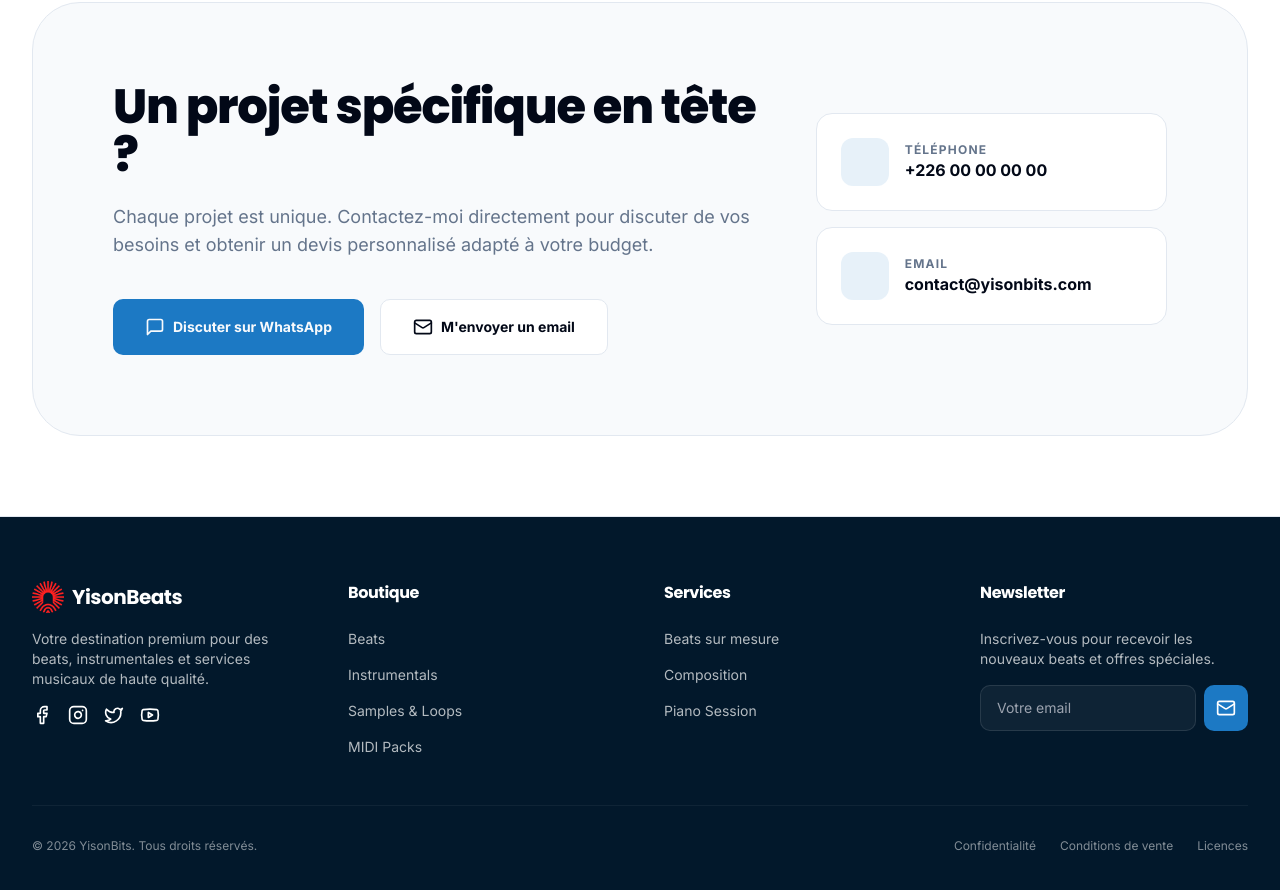
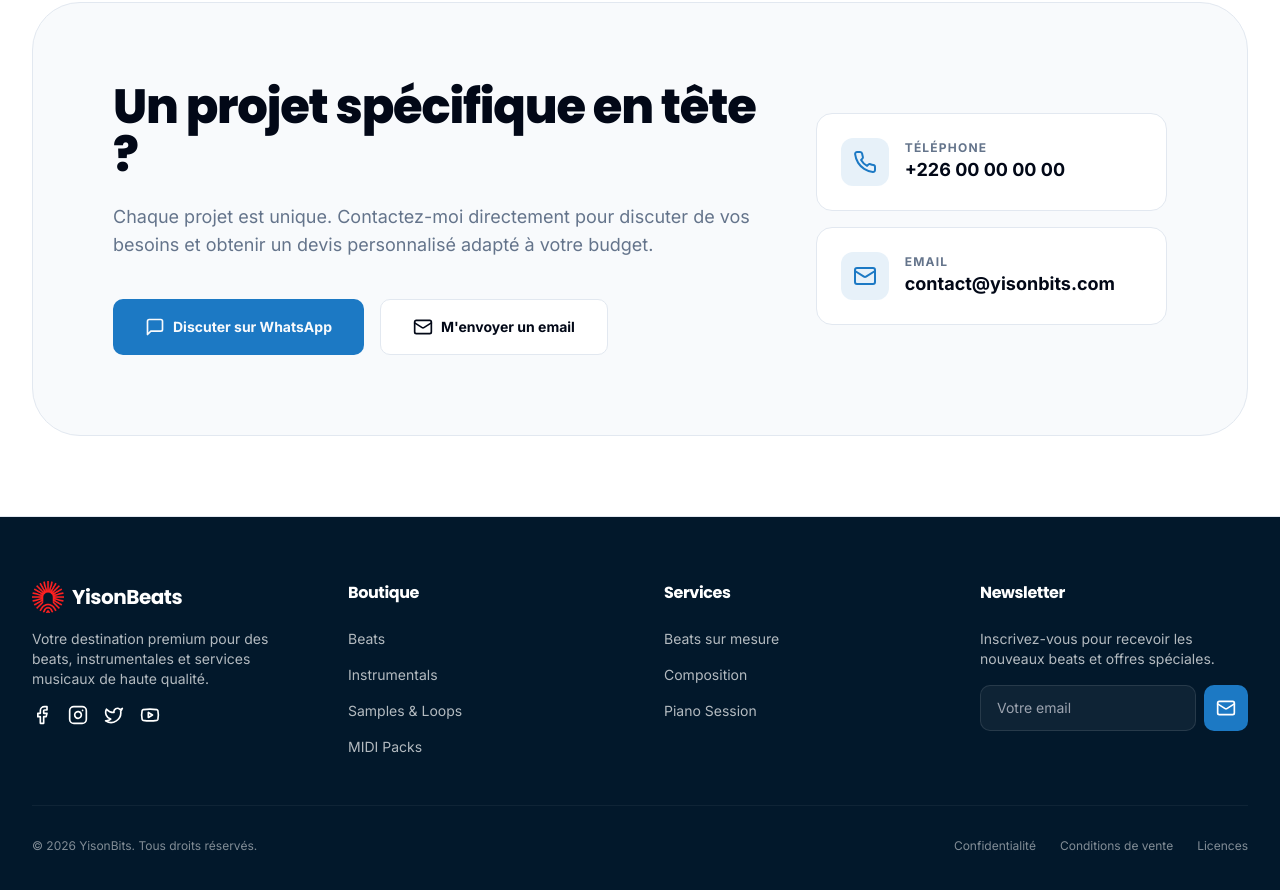
Before and after one commit to bazieebenezer/YisonBeats, a Next.js app: page /services in a window 1280 px wide. Shown: the part 1500-2390 px from the top of the page. Built offline with nearby package versions, Linux system fonts and the light colour scheme.

Commit message:
fix: responsive email/phone cards with min-w-0 and break-words

```diff
--- a/app/contact/page.tsx
+++ b/app/contact/page.tsx
@@ -56,9 +56,9 @@ export default function ContactPage() {
               <div className="h-12 w-12 rounded-xl bg-primary/10 text-primary flex items-center justify-center shrink-0">
                 <MessageSquare className="h-6 w-6" />
               </div>
-              <div>
+              <div className="min-w-0">
                 <p className="text-xs font-bold text-muted-foreground uppercase tracking-widest mb-1">WhatsApp</p>
-                <p className="font-bold text-lg">+226 00 00 00 00</p>
+                <p className="font-bold sm:text-lg">+226 00 00 00 00</p>
                 <p className="text-sm text-muted-foreground">Réponse sous 24h</p>
               </div>
             </div>
@@ -67,9 +67,9 @@ export default function ContactPage() {
               <div className="h-12 w-12 rounded-xl bg-primary/10 text-primary flex items-center justify-center shrink-0">
                 <Mail className="h-6 w-6" />
               </div>
-              <div>
+              <div className="min-w-0 break-words">
                 <p className="text-xs font-bold text-muted-foreground uppercase tracking-widest mb-1">Email</p>
-                <p className="font-bold text-lg">contact@yisonbits.com</p>
+                <p className="font-bold sm:text-lg">contact@yisonbits.com</p>
                 <p className="text-sm text-muted-foreground">Réponse sous 48h</p>
               </div>
             </div>
@@ -78,7 +78,7 @@ export default function ContactPage() {
               <div className="h-12 w-12 rounded-xl bg-primary/10 text-primary flex items-center justify-center shrink-0">
                 <MapPin className="h-6 w-6" />
               </div>
-              <div>
+              <div className="min-w-0">
                 <p className="text-xs font-bold text-muted-foreground uppercase tracking-widest mb-1">Localisation</p>
                 <p className="font-bold">Ouagadougou, Burkina Faso</p>
               </div>
@@ -88,7 +88,7 @@ export default function ContactPage() {
               <div className="h-12 w-12 rounded-xl bg-primary/10 text-primary flex items-center justify-center shrink-0">
                 <Clock className="h-6 w-6" />
               </div>
-              <div>
+              <div className="min-w-0">
                 <p className="text-xs font-bold text-muted-foreground uppercase tracking-widest mb-1">Disponibilité</p>
                 <p className="font-bold">Lun - Ven : 9h - 18h</p>
                 <p className="text-sm text-muted-foreground">Week-end : Sur rendez-vous</p>
--- a/app/services/page.tsx
+++ b/app/services/page.tsx
@@ -48,21 +48,21 @@ export default function ServicesPage() {
 
           <div className="w-full md:w-1/3 space-y-4">
             <div className="p-6 rounded-2xl bg-white dark:bg-gray-950 border flex items-center gap-4">
-              <div className="h-12 w-12 p-6 rounded-xl bg-primary/10 text-primary flex items-center justify-center">
+              <div className="h-12 w-12 rounded-xl bg-primary/10 text-primary flex items-center justify-center shrink-0">
                 <Phone className="h-6 w-6" />
               </div>
-              <div>
+              <div className="min-w-0">
                 <p className="text-xs font-bold text-muted-foreground uppercase tracking-widest">Téléphone</p>
-                <p className="font-bold">+226 00 00 00 00</p>
+                <p className="font-bold sm:text-lg">+226 00 00 00 00</p>
               </div>
             </div>
             <div className="p-6 rounded-2xl bg-white dark:bg-gray-950 border flex items-center gap-4">
-              <div className="h-12 w-12 p-6 rounded-xl bg-primary/10 text-primary flex items-center justify-center">
+              <div className="h-12 w-12 rounded-xl bg-primary/10 text-primary flex items-center justify-center shrink-0">
                 <Mail className="h-6 w-6" />
               </div>
-              <div>
+              <div className="min-w-0 break-words">
                 <p className="text-xs font-bold text-muted-foreground uppercase tracking-widest">Email</p>
-                <p className="font-bold">contact@yisonbits.com</p>
+                <p className="font-bold sm:text-lg">contact@yisonbits.com</p>
               </div>
             </div>
           </div>
```
